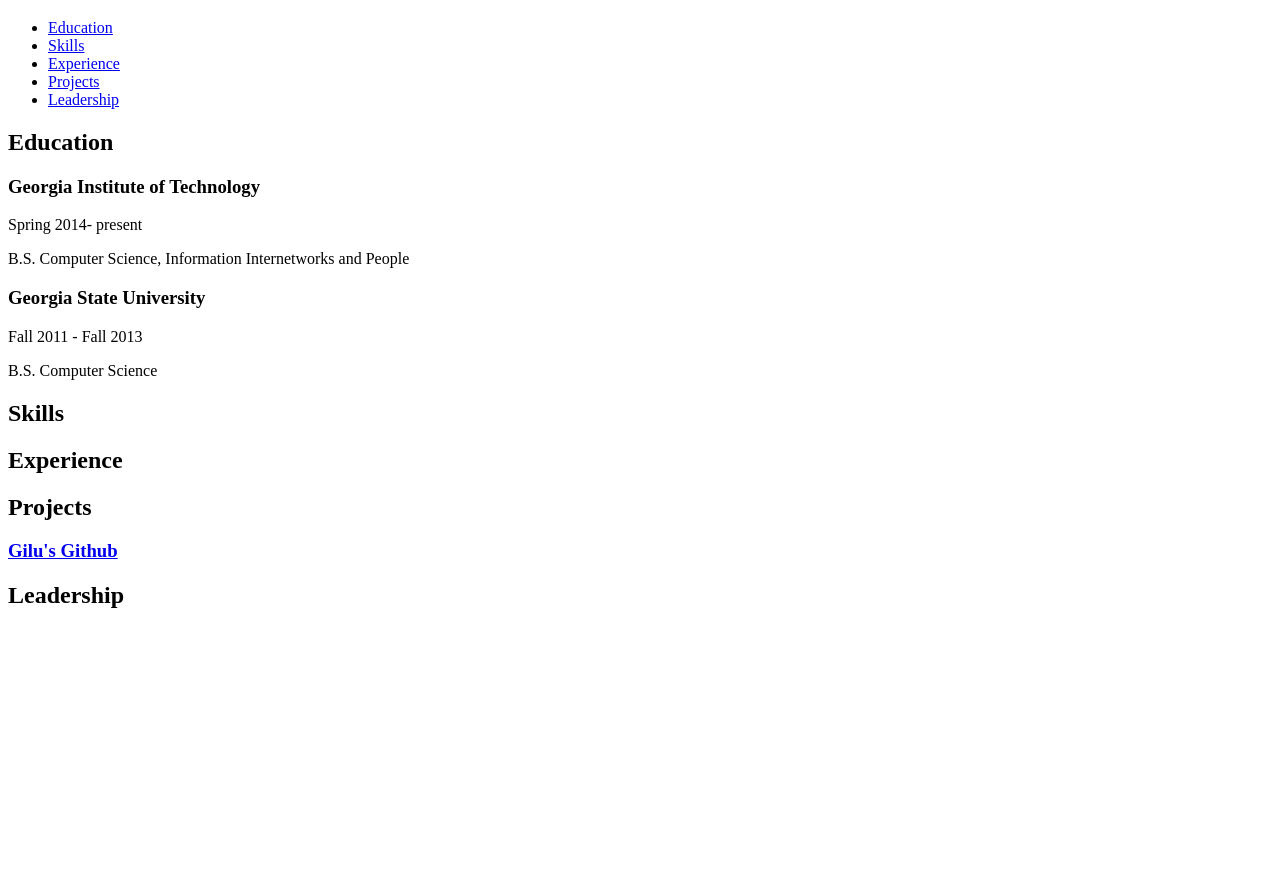
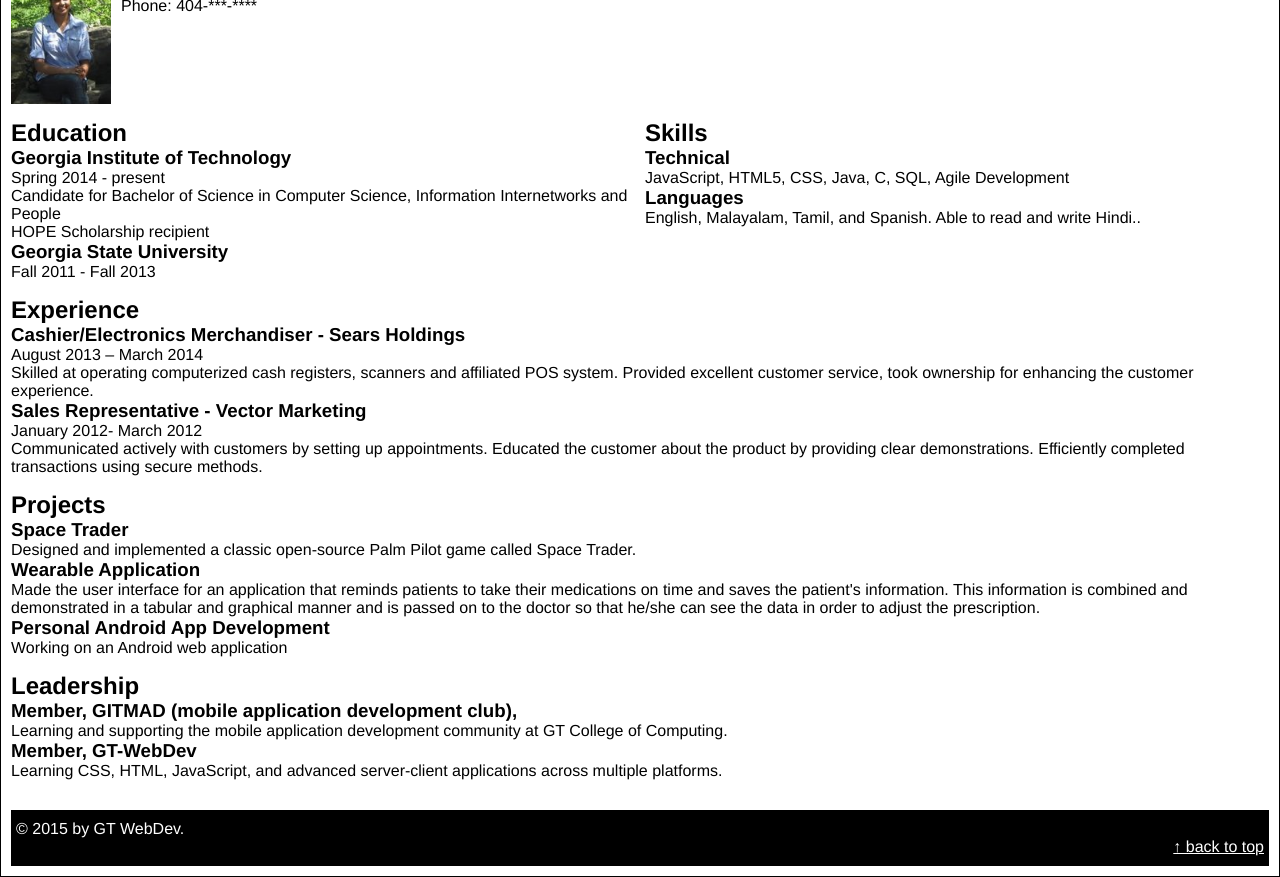
Before and after one commit to gilugeorge/webdev2015, a plain HTML site: page index.html in a window 1280 px wide. Shown: the part 69-946 px from the top of the page. Before the commit the page ends 800 px from the top, so only its background shows below. Drawn offline with Linux system fonts and the light colour scheme.

Commit message:
portfolio1
added css and image

```diff
--- a/index.html
+++ b/index.html
@@ -1,54 +1,115 @@
-<!DOCTYPE html>
 <html>
-
 <head>
-  <title>Gilu's Website </title>
+    <meta charset="UTF-8">
+    <title>Gilu's Resume</title>
     <link rel="stylesheet" href="style.css">
-  <script src="script.js"></script>
-</head>
 <body>
 <header>
-		<h1><marquee>Gilu George</marquee></h1>
-		<ul>
-			<li><a href='#education'>Education</a></li>
-			<li><a href='#skills'>Skills</a></li>
+    <div id="main-nav">
+        <h1><a href='#' class="black">Gilu George</a></h1>
+        <ul id="nav">
+            <li class="active"><a href='#education'>Education</a></li>
             <li><a href='#experience'>Experience</a></li>
             <li><a href='#projects'>Projects</a></li>
-			<li><a href='#leadership'>Leadership</a></li>
+            <li><a href='#extracurriculars'>Extracurriculars</a></li>
         </ul>
+    </div>
 </header>
-  <section id="education">
-  	<h2>Education</h2>
+<div class="wrapper">
+    <section>
+        <img src="images/gilu.jpg" class="profile">
+
+        <div class="social">
+            <p>Email: <a href="mailto:ggeorge7@gatech.edu">ggeorge7@gatech.edu</a><br>Phone: 404-***-****</p>
+        </div>
+    </section>
+    <section>
+        <div class="column">
+            <h2><a class="anchor" id="education">Education</a></h2>
+
             <h3>Georgia Institute of Technology</h3>
-  	<p> Spring 2014- present</p>
-  	<p>B.S. Computer Science, Information Internetworks and People</p>
+
+            <p class="small">Spring 2014 - present</p>
+
+            <p>Candidate for Bachelor of Science in Computer Science, Information Internetworks and People</p>
+            <p>HOPE Scholarship recipient </p>
 
             <h3>Georgia State University</h3>
-  	<p>Fall 2011 - Fall 2013</p>
-  	<p>B.S. Computer Science</p>
-  </section>
 
+            <p class="small">Fall 2011 - Fall 2013</p>
 
-  <section id="skills">
+        </div>
+        <div class="column">
             <h2>Skills</h2>
-  </section>
-	<section id="experience">
-		<h2>Experience</h2>
 
-	</section>
+            <h3>Technical</h3>
 
-  <section id="projects">
-  	<h2>Projects</h2>
-  	<div>
-			<a href="https://github.com/gilugeorge/webdev2015.git" target="_blank">
-				<h3>Gilu's Github</h3>
-			</a>
+            <p>JavaScript, HTML5, CSS, Java, C, SQL, Agile Development</p>
+
+            <h3>Languages</h3>
+
+            <p>English, Malayalam, Tamil, and Spanish. Able to read and write Hindi..</p>
         </div>
     </section>
 
-  <section id="leadership">
-  	<h2>Leadership</h2>
+    <section>
+        <h2><a class="anchor" id="experience">Experience</a></h2>
+
+        <h3>Cashier/Electronics Merchandiser - Sears Holdings</h3>
+
+        <p class="small">August 2013 – March 2014  </p>
+
+        <p>Skilled at operating computerized cash registers, scanners and affiliated POS system.
+Provided excellent customer service, took ownership for enhancing the customer experience. </p>
+
+        <h3>Sales Representative - Vector Marketing </h3>
+
+        <p class="small"> January 2012- March 2012</p>
+
+        <p>Communicated actively with customers by setting up appointments. Educated the customer about the product by providing clear demonstrations. Efficiently completed transactions using secure methods.</p>
     </section>
+
+    <section>
+        <h2><a class="anchor" id="projects">Projects</a></h2>
+
+        <div class="media">
+
+            <h3>Space Trader</h3>
+            <p class="small"> Designed and implemented a classic open-source Palm Pilot game called Space Trader.</p>
+        </div>
+        <div class="media">
+            <h3>Wearable Application </h3>
+            <p>Made the user interface for an application that reminds patients to take their medications on time and saves the patient's information.
+            This information is combined and demonstrated in a tabular and graphical manner and is passed on to the doctor so that he/she can see the data in order to adjust the prescription. </p>
+        </div>
+        <div class="media">
+            <h3> Personal Android App Development </h3>
+            <p class="small"> Working on an Android web application</p>
+        </div>
+    </section>
+
+    <section>
+        <h2><a class="anchor" id="extracurriculars">Leadership</a></h2>
+
+        <h3><span class="focus">Member,</span>  GITMAD (mobile application development club), </h3>
+
+        <p>Learning and supporting the mobile application development community at GT College of Computing.</p>
+
+        <h3>Member, GT-WebDev</h3>
+
+        <p>Learning CSS, HTML, JavaScript, and advanced server-client applications across multiple platforms.</p>
+    </section>
+
+    <section></section>
+    </section>
+    <footer>
+        <p>&#169; 2015 by GT WebDev.
+
+        <p>
+
+        <div id="top"><a href="#">&#8593; back to top</a></div>
+    </footer>
+</div>
 </body>
-
+</head>
 </html>
--- a/style.css
+++ b/style.css
@@ -0,0 +1,93 @@
+* {
+    padding: 0;
+    margin: 0;
+}
+
+body {
+    font-family: Helvetica Neue, Helvetica, Arial;
+}
+
+
+.wrapper {
+    border: 1px solid black;
+    padding: 10px;
+    margin: 0 auto;
+}
+
+header {
+    background-color: black;
+    color: white;
+    overflow: hidden;
+}
+
+header h1 a {
+    text-decoration: none;
+    color: white;
+}
+
+header h1 {
+    float: left;
+}
+
+header #nav {
+    float: left;
+    margin-top: 10px;
+}
+
+#main-nav {
+    margin: 0 auto;
+}
+
+#nav li {
+    float: left;
+    margin-right: 10px;
+}
+
+#nav li a {
+    color: white;
+    text-decoration: none;
+}
+
+#nav li a:hover {
+    background-color: white;
+    color: black;
+}
+
+.profile {
+    width: 100px;
+    float: left;
+    margin-right: 10px;
+}
+
+section {
+    overflow: hidden;
+    margin-bottom: 15px;
+}
+
+section .column {
+    width: 50%;
+    box-sizing: border-box;
+    float: left;
+    overflow: hidden;
+}
+
+.column:first-child {
+    padding-right: 5px;
+}
+
+.column:last-child {
+    padding-left: 5px;
+}
+
+footer {
+    margin-top: 15px;
+    background-color: black;
+    color: white;
+    padding: 10px 5px;
+    overflow: hidden;
+}
+
+footer a {
+    float: right;
+    color: white;
+}
```
Also changed, not shown: images/gilu.jpg (added). Lines whose indentation alone changed are shown as unchanged.
